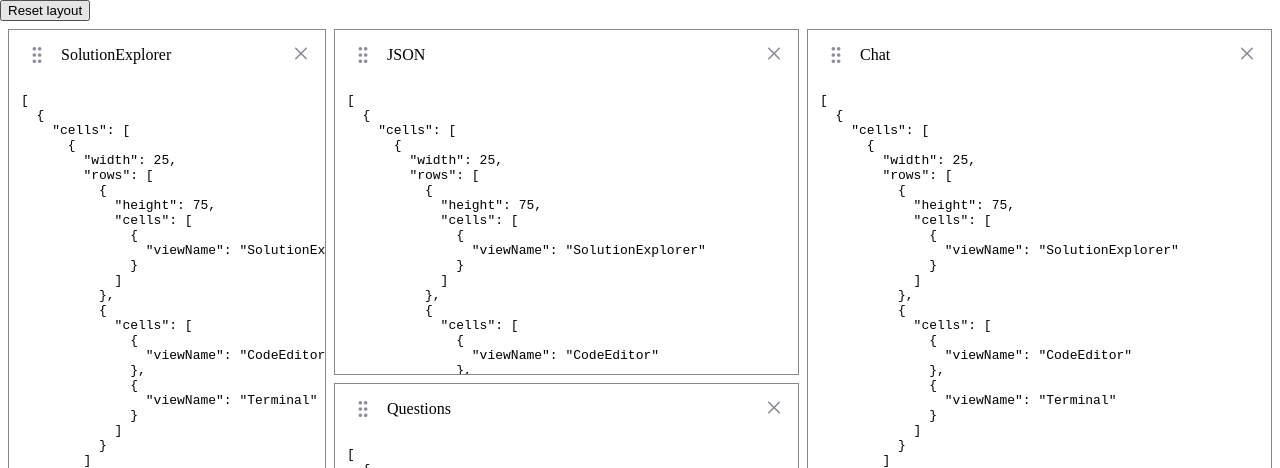
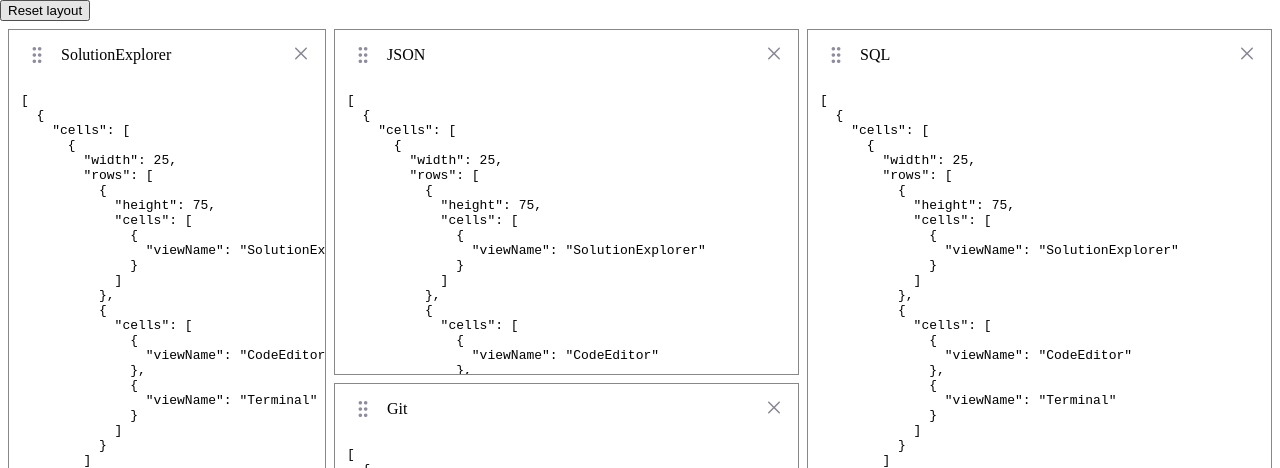
Before and after one commit to mgerasika/react-layout-manager, a React (Create React App) app: page / in a window 1280 px wide. Shown: the top 468 px of the page. Built offline with nearby package versions, Linux system fonts and the light colour scheme.

Commit message:
Add layout manager

```diff
--- a/src/example/example-full.component.tsx
+++ b/src/example/example-full.component.tsx
@@ -12,8 +12,8 @@ export const EViewName = {
   CodeEditor: "CodeEditor",
   Terminal: "Terminal",
   SolutionExplorer: "SolutionExplorer",
-  Questions: "Questions",
-  Chat: "Chat",
+  Git: "Git",
+  SQL: "SQL",
 };
 
 const EXAMPLE_LAYOUT: ILayout = {
@@ -41,11 +41,11 @@ const EXAMPLE_LAYOUT: ILayout = {
               cells: [{ viewName: EViewName.JSON }],
             },
             {
-              cells: [{ viewName: EViewName.Questions }],
+              cells: [{ viewName: EViewName.Git }],
             },
           ],
         },
-        { viewName: EViewName.Chat },
+        { viewName: EViewName.SQL },
       ],
     },
   ],
@@ -82,7 +82,7 @@ export function ExampleFull(): JSX.Element {
               renderContent={(draggableProps): JSX.Element => {
                 return (
                   <div
-                    className={classNames("cursor-move", {
+                    className={classNames("cursor-move d-flex", {
                       dragging: !!dragInfo,
                     })}
                     {...draggableProps}
```
